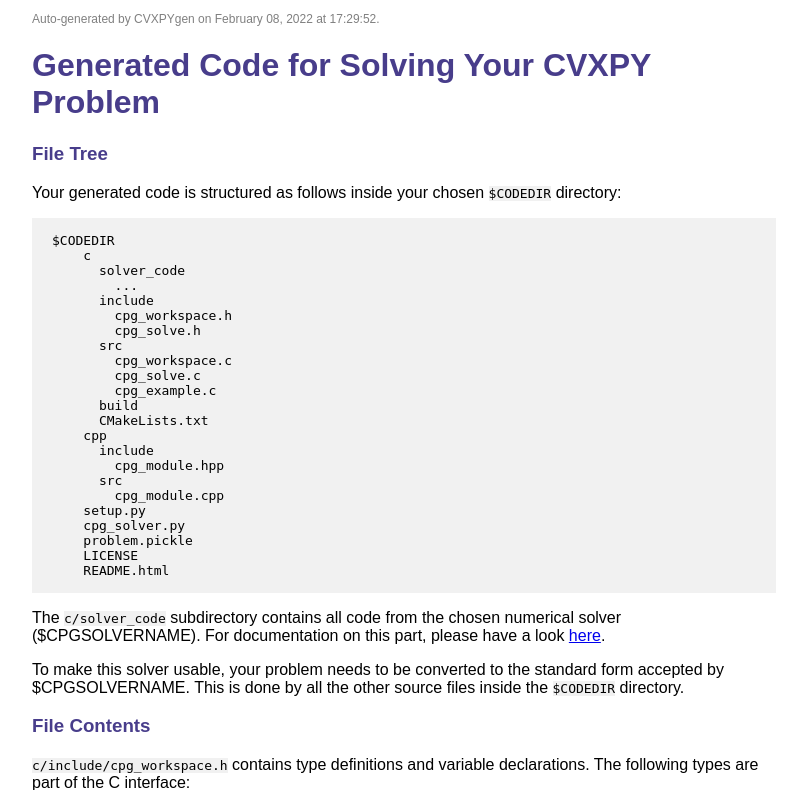
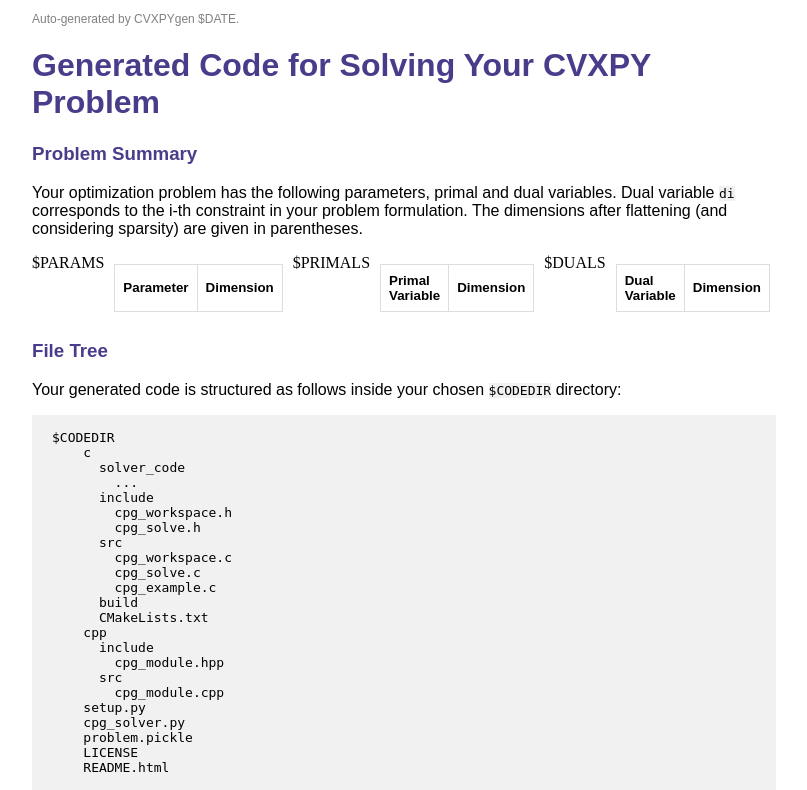
Before and after one commit to cvxgrp/cvxpygen, a Python web app: template template/README.html in a window 1280 px wide. Shown: the top 790 px of the page, without its empty margins (236-1043 px from the left). Run offline with Jinja, Linux system fonts and the light colour scheme; the template is opened without the code that fills it, so the values that code supplies are empty.

Commit message:
Problem summary to README.html.

```diff
--- a/cvxpygen.py
+++ b/cvxpygen.py
@@ -107,6 +107,7 @@
             var_name_to_indices[var_name] = offset + col
         else:
             var_name_to_indices[var_name] = np.arange(offset, offset+np.prod(shape))
+    var_name_to_size = {var.name(): var.size for var in variables}
     var_name_to_shape = {var.name(): var.shape for var in variables}
     var_name_to_init = dict()
     for var in variables:
@@ -177,6 +178,8 @@
     user_p_id_to_size = p_prob.param_id_to_size
     user_p_id_to_param = p_prob.id_to_param
     user_p_total_size = p_prob.total_param_size
+    user_p_name_to_shape = {user_p_id_to_param[p_id].name(): user_p_id_to_param[p_id].shape
+                            for p_id in user_p_id_to_size.keys()}
     user_p_name_to_size_usp = {user_p_id_to_param[p_id].name(): size for p_id, size in user_p_id_to_size.items()}
     user_p_name_to_sparsity = {}
     user_p_name_to_sparsity_type = {}
@@ -590,11 +593,13 @@
     info_usr = {'p_writable': user_p_writable,
                 'p_flat_usp': user_p_flat_usp,
                 'p_col_to_name_usp': user_p_col_to_name_usp,
+                'p_name_to_shape': user_p_name_to_shape,
                 'p_name_to_size_usp': user_p_name_to_size_usp,
                 'p_name_to_canon_outdated': user_p_name_to_canon_outdated,
                 'p_name_to_sparsity': user_p_name_to_sparsity,
                 'p_name_to_sparsity_type': user_p_name_to_sparsity_type,
                 'v_name_to_indices': var_name_to_indices,
+                'v_name_to_size': var_name_to_size,
                 'v_name_to_shape': var_name_to_shape,
                 'v_name_to_init': var_name_to_init,
                 'v_name_to_sym': var_name_to_sym,
--- a/template/README.html
+++ b/template/README.html
@@ -15,14 +15,57 @@
         dt, dd {margin-top: 10px;}
         code {color: black; background-color: #f1f1f1;}
         pre {background-color: #f1f1f1; padding-left: 20px; padding-right: 20px;}
+        table {
+          font-family: sans-serif;
+          border-collapse: collapse;
+          width: 28%;
+        }
+        td, th {
+          border: 1px solid #dddddd;
+          text-align: left;
+          font-size: 10pt;
+          padding: 8px;
+        }
+        tr:nth-child(even) {
+          background-color: #f5f5ff;
+        }
     </style>
 </head>
 
 <body>
   <p style="color:gray; font-size: 12px;">
-      Auto-generated by CVXPYgen on February 08, 2022 at 17:29:52.
+      Auto-generated by CVXPYgen $DATE.
   </p>
   <h1>Generated Code for Solving Your CVXPY Problem</h1>
+  <h3>Problem Summary</h3>
+  <p>
+      Your optimization problem has the following parameters, primal and dual variables.
+      Dual variable <code>di</code> corresponds to the i-th constraint in your problem formulation.
+      The dimensions after flattening (and considering sparsity) are given in parentheses.
+  </p>
+  <div style="display:flex; flex-direction: row; justify-content: left; align-items: normal">
+  <table style="margin: 10px;">
+      <tr>
+        <th>Parameter</th>
+        <th>Dimension</th>
+      </tr>
+$PARAMS
+  </table>
+  <table style="margin: 10px;">
+      <tr>
+        <th>Primal Variable</th>
+        <th>Dimension</th>
+      </tr>
+$PRIMALS
+  </table>
+  <table style="margin: 10px;">
+      <tr>
+        <th>Dual Variable</th>
+        <th>Dimension</th>
+      </tr>
+$DUALS
+  </table>
+  </div>
   <h3>File Tree</h3>
   <p>
     Your generated code is structured as follows inside your chosen <code>$CODEDIR</code> directory:
```
Also changed, not shown: utils.py (+30 -1 lines).
